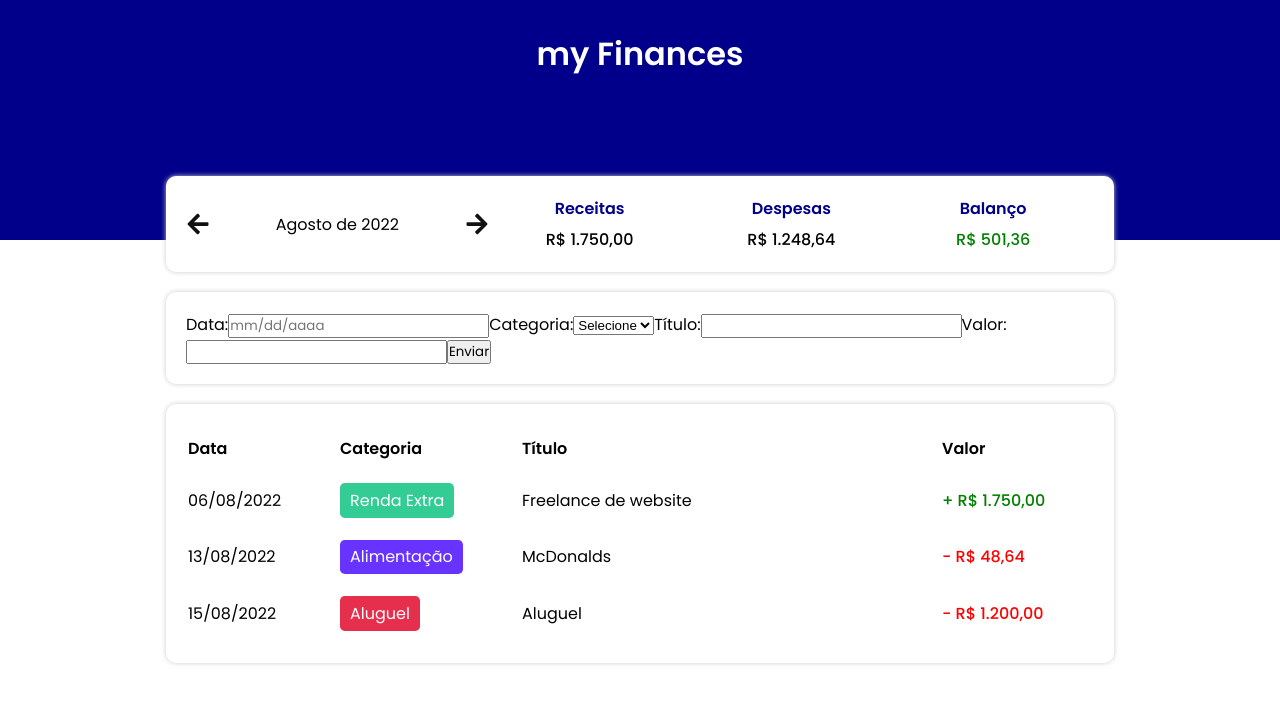
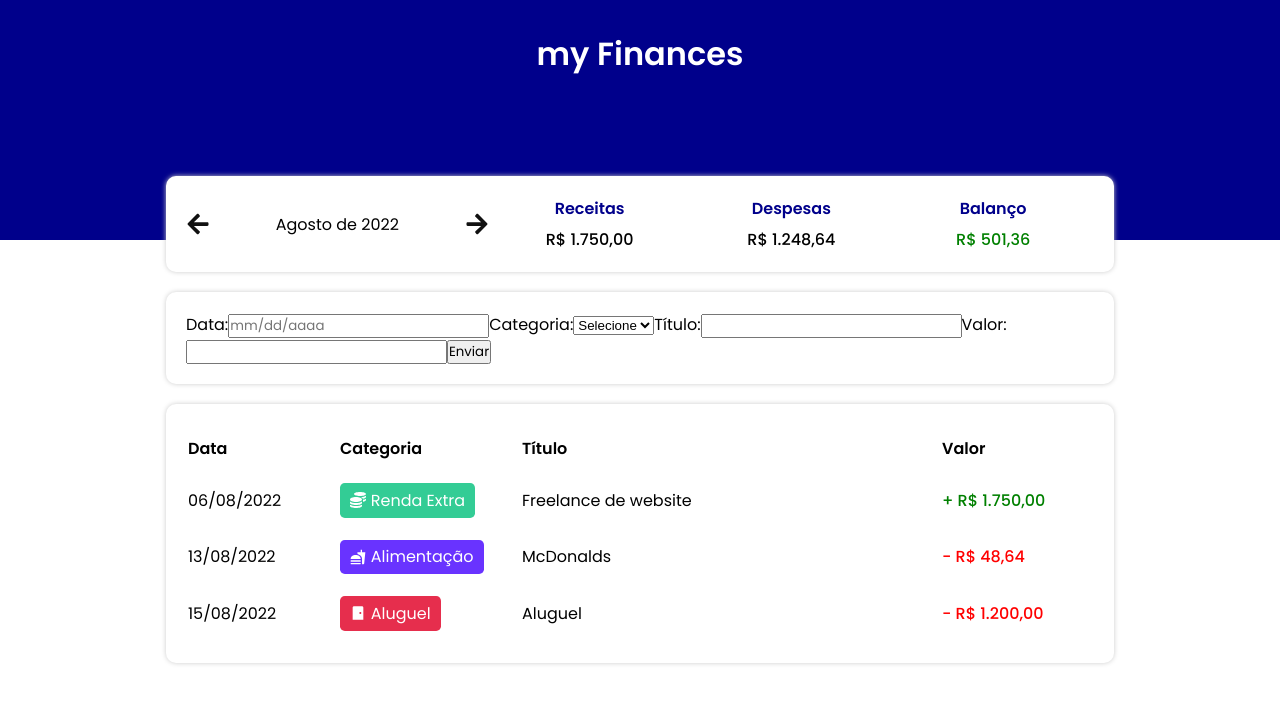
Before and after one commit to LucasMorais1998/react-my-finances, a React (Vite) app: page / in a window 1280 px wide. Shown: the top 704 px of the page. Built offline with nearby package versions, Linux system fonts and the light colour scheme.

Commit message:
add icons in TableItem

```diff
--- a/src/components/TableItem/index.tsx
+++ b/src/components/TableItem/index.tsx
@@ -2,6 +2,9 @@ import { categories } from "../../data/categories";
 import { Item } from "../../@types/Item";
 import { formatDate } from "../../helpers/dateFilter";
 import { formatCurrency } from "../../helpers/formatCurrency";
+
+import { FaCoins, FaMoneyBill, FaShoppingCart } from "react-icons/fa";
+import { MdFastfood, MdSensorDoor } from "react-icons/md";
 
 import { TableLine, TableColumn, TableCategory, TableValue } from "./styles";
 
@@ -15,6 +18,23 @@ const TableItem = ({ item }: ITableItemProps) => {
       <TableColumn>{formatDate(item.date)}</TableColumn>
       <TableColumn>
         <TableCategory color={categories[item.category].color}>
+          {
+            (categories[item.category].title === "Renda Extra" && (
+              <FaCoins />
+            )) ||
+            (categories[item.category].title === "Alimentação" && (
+              <MdFastfood />
+            )) ||
+            (categories[item.category].title === "Aluguel" && (
+              <MdSensorDoor />
+            )) ||
+            (categories[item.category].title === "Salário" && (
+              <FaMoneyBill />
+            )) ||
+            (categories[item.category].title === "Mercado" && (
+              <FaShoppingCart />
+            ))
+          }
           {categories[item.category].title}
         </TableCategory>
       </TableColumn>
--- a/src/components/TableItem/styles.ts
+++ b/src/components/TableItem/styles.ts
@@ -13,7 +13,11 @@ interface ITableCategoryProps {
 interface ITabaleValue extends ITableCategoryProps {}
 
 export const TableCategory = styled.div<ITableCategoryProps>`
-  display: inline-block;
+  width: max-content;
+  display: flex;
+  justify-content: left;
+  align-items: center;
+  gap: .3rem;
   padding: 0.3rem 0.625rem;
   border-radius: 0.3rem;
   color: var(--white-color);
```
